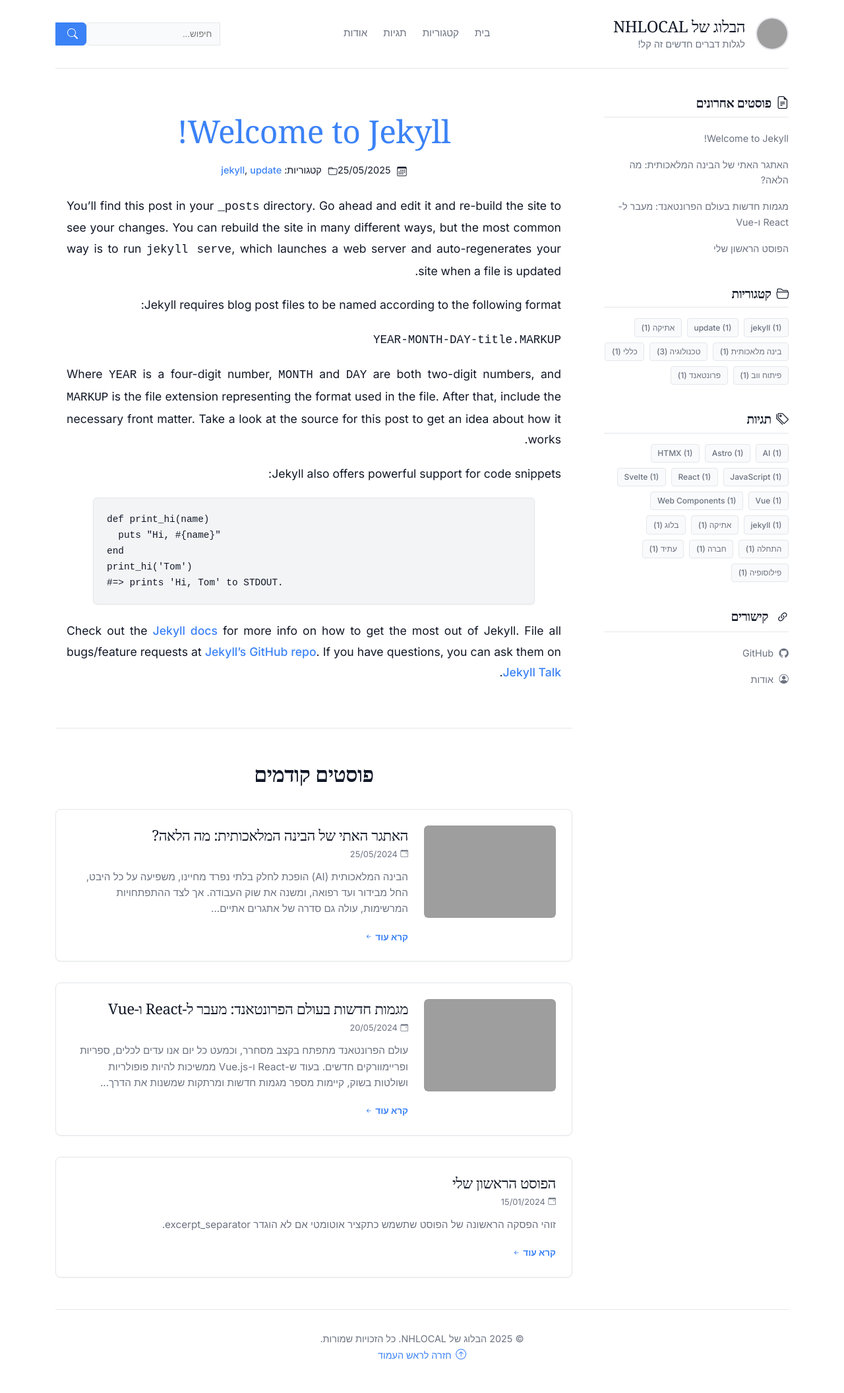
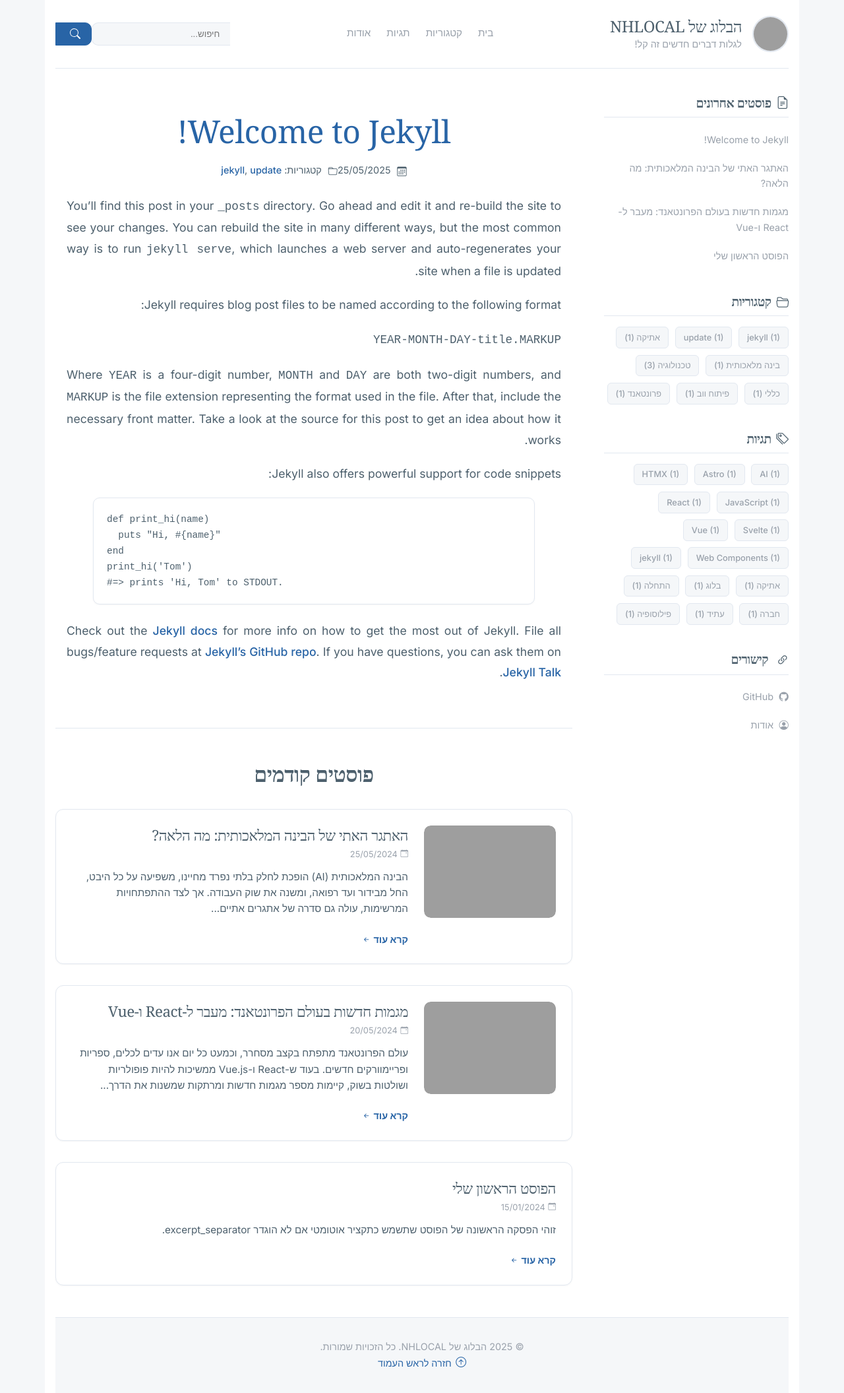
Before and after one commit to NHLOCAL/blog, a Jekyll site: the page built from docs/index.html, in a window 1280 px wide. Shown: the whole page at 66% size. Built offline with Jekyll 4.4.1, drawn with Linux system fonts in a browser that asks for light colours; some web fonts are replaced; grey boxes are pictures that could not be loaded.

Commit message:
גווני כחול-אפור

```diff
--- a/docs/_sass/_base.scss
+++ b/docs/_sass/_base.scss
@@ -13,7 +13,7 @@
   font-family: $font-primary;
   line-height: 1.65;
   color: $color-text-primary;
-  background-color: $color-white; // Use white for main bg, gray for content areas if needed
+  background-color: $color-background;
   margin: 0;
   padding: 0;
   direction: rtl;
@@ -52,6 +52,7 @@
     color: $color-accent-hover;
     text-decoration: underline;
     text-decoration-thickness: 1.5px;
+    text-underline-offset: 3px;
   }
 }
 
@@ -94,12 +95,13 @@
   margin: $spacing-unit * 1.5 0;
   padding: $spacing-unit $spacing-unit * 1.5;
   padding-inline-start: $spacing-unit * 1.75;
-  border-inline-start: 4px solid $color-accent;
-  background-color: $color-background;
+  border-inline-start: 4px solid $color-silver-grey; // Softer border color
+  background-color: $color-white;
   color: $color-text-secondary;
   font-style: normal;
   font-size: 1.1rem;
   border-radius: 0 $border-radius $border-radius 0;
+  box-shadow: $box-shadow-sm;
 
   p {
     margin: 0;
--- a/docs/_sass/_layout.scss
+++ b/docs/_sass/_layout.scss
@@ -2,7 +2,7 @@
   max-width: $content-width + $sidebar-width + ($spacing-unit * 4);
   margin: 0 auto;
   padding: 0 $spacing-unit;
-  background-color: $color-white;
+  background-color: $color-white; // Main content area remains white for clarity
 }
 
 .main-content-wrapper {
@@ -61,20 +61,21 @@
         font-size: 0.9rem;
         color: $color-text-secondary;
         font-weight: 400;
-        padding: ($spacing-unit * 0.25) 0;
+        padding: ($spacing-unit * 0.35) 0;
         display: block;
+        border-radius: $border-radius-small;
         &:hover { color: $color-accent; text-decoration: none; }
       }
     }
     .tags-list, .categories-list-flex {
       display: flex;
       flex-wrap: wrap;
-      gap: $spacing-unit * 0.5;
+      gap: $spacing-unit * 0.6;
       .tag-item, .category-item-badge {
-        font-size: 0.75rem;
+        font-size: 0.8rem;
         background-color: $color-background;
         color: $color-text-secondary;
-        padding: $spacing-unit * 0.2 $spacing-unit * 0.6;
+        padding: $spacing-unit * 0.3 $spacing-unit * 0.75;
         border-radius: $border-radius-small;
         border: 1px solid $color-border;
         font-weight: 500;
@@ -84,7 +85,8 @@
           border-color: $color-accent;
           color: $color-white;
           text-decoration: none;
-          transform: translateY(-1px);
+          transform: translateY(-2px);
+          box-shadow: $box-shadow-sm;
         }
       }
     }
@@ -94,6 +96,7 @@
 .site-header {
   padding: $spacing-unit * 1.5 0;
   border-bottom: 1px solid $color-border;
+  background-color: $color-white; // Ensure header is white
   .header-content {
     display: flex;
     justify-content: space-between;
@@ -105,8 +108,8 @@
     gap: $spacing-unit;
   }
   .profile-image {
-    width: 50px;
-    height: 50px;
+    width: 55px;
+    height: 55px;
     border-radius: 50%;
     border: 2px solid $color-border;
   }
@@ -131,12 +134,13 @@
       &::after {
         content: '';
         position: absolute;
-        bottom: 0;
+        bottom: -2px;
         right: 0;
         width: 0;
-        height: 2px;
-        background-color: $color-accent;
+        height: 3px;
+        background-color: $color-silver-grey; // Underline hover is now the softer grey
         transition: width 0.3s ease;
+        border-radius: 2px;
       }
       &:hover {
         color: $color-heading;
@@ -148,8 +152,9 @@
   .search-container .search-form {
     display: flex;
     input[type="text"] {
-      padding: $spacing-unit * 0.5 $spacing-unit * 0.75;
+      padding: $spacing-unit * 0.5 $spacing-unit;
       border: 1px solid $color-border;
+      border-right-width: 0;
       border-radius: $border-radius 0 0 $border-radius;
       background-color: $color-background;
       transition: $transition-base;
@@ -157,17 +162,18 @@
         outline: none;
         border-color: $color-accent;
         box-shadow: 0 0 0 3px rgba($color-accent, 0.1);
+        background-color: $color-white;
       }
     }
     button {
-      padding: $spacing-unit * 0.5 $spacing-unit * 0.75;
+      padding: $spacing-unit * 0.5 $spacing-unit;
       border: 1px solid $color-accent;
       background-color: $color-accent;
       color: $color-white;
       cursor: pointer;
       border-radius: 0 $border-radius $border-radius 0;
       transition: $transition-base;
-      &:hover { background-color: $color-accent-hover; }
+      &:hover { background-color: $color-accent-hover; border-color: $color-accent-hover; }
     }
   }
 }
@@ -179,14 +185,16 @@
   text-align: center;
   font-size: 0.9rem;
   color: $color-text-secondary;
+  background-color: $color-background;
   p { margin: 0; }
   .back-to-top {
       font-weight: 500;
       display: inline-flex;
       align-items: center;
+      color: $color-accent;
       .bi { font-size: 1.1em; }
       &:hover {
-          color: $color-accent;
+          color: $color-accent-hover;
       }
   }
 }
@@ -215,8 +223,8 @@
 
   &:hover {
     transform: translateY(-4px);
-    box-shadow: $box-shadow-md;
-    border-color: darken($color-border, 5%);
+    box-shadow: $box-shadow;
+    border-color: $color-silver-grey; // A more subtle hover border
   }
 
   .post-thumbnail {
@@ -248,12 +256,11 @@
     }
     .post-excerpt {
       font-size: 0.95rem;
-      color: $color-text-secondary;
-      margin-bottom: $spacing-unit;
+      color: $color-text-primary; // Slightly darker excerpt text for readability
       line-height: 1.6;
     }
     .read-more {
-      font-size: 0.85rem;
+      font-size: 0.9rem;
       font-weight: 700;
       color: $color-accent;
       display: inline-flex;
@@ -263,8 +270,10 @@
         margin-inline-end: 0;
         transition: transform 0.2s ease-out;
       }
-      &:hover .bi {
-        transform: translateX(-4px);
+      &:hover {
+        color: $color-accent-yellow; // The yellow pop!
+        text-decoration: none;
+        .bi { transform: translateX(-4px); }
       }
     }
   }
@@ -293,8 +302,6 @@
       max-width: $content-width - 50px;
       margin: 0 auto;
       text-align: justify;
-      -webkit-hyphens: auto;
-      -ms-hyphens: auto;
       hyphens: auto;
     }
   }
@@ -328,13 +335,14 @@
     margin-bottom: $spacing-unit * 2;
     border-radius: $border-radius-large;
     overflow: hidden;
+    box-shadow: $box-shadow;
   }
   .post-content {
     font-size: 1.1rem;
     line-height: 1.8;
     color: $color-text-primary;
     h2, h3 { margin-top: $spacing-unit * 2.5; }
-    img { margin: $spacing-unit * 2 auto; box-shadow: $box-shadow-md; }
+    img { margin: $spacing-unit * 2 auto; box-shadow: $box-shadow; }
   }
   .post-tags {
     margin-top: $spacing-unit * 3;
@@ -349,12 +357,12 @@
       font-size: 0.8rem;
       background-color: $color-background;
       color: $color-text-secondary;
-      padding: $spacing-unit * 0.25 $spacing-unit * 0.75;
+      padding: $spacing-unit * 0.35 $spacing-unit * 0.85;
       border-radius: $border-radius-small;
       border: 1px solid $color-border;
       font-weight: 500;
       transition: $transition-base;
-      &:hover { background-color: $color-accent; border-color: $color-accent; color: $color-white; text-decoration: none; }
+      &:hover { background-color: $color-accent; border-color: $color-accent; color: $color-white; text-decoration: none; transform: translateY(-1px); }
     }
   }
   .post-nav {
@@ -375,6 +383,39 @@
 
 .categories-page, .tags-page, .search-page {
   h1 { text-align: center; }
+  .term-tabs {
+    display: flex;
+    flex-wrap: wrap;
+    justify-content: center;
+    gap: $spacing-unit * 0.75;
+    margin-bottom: $spacing-unit * 3;
+    padding-bottom: $spacing-unit * 1.5;
+    border-bottom: 1px solid $color-border;
+  }
+  .term-tab-link {
+    background-color: $color-white;
+    border: 1px solid $color-border;
+    padding: $spacing-unit * 0.5 $spacing-unit;
+    border-radius: $border-radius;
+    color: $color-text-secondary;
+    font-weight: 500;
+    box-shadow: $box-shadow-sm;
+    &:hover {
+      background-color: $color-accent;
+      color: $color-white;
+      border-color: $color-accent;
+      text-decoration: none;
+    }
+  }
+  .term-section {
+    padding-top: $spacing-unit * 2;
+    margin-top: -$spacing-unit * 2;
+    h2 {
+      margin-bottom: $spacing-unit * 2;
+      padding-bottom: $spacing-unit;
+      border-bottom: 1px solid $color-border;
+    }
+  }
 }
 
 .page-404-container {
@@ -385,7 +426,7 @@
     background-color: $color-white;
     border: 1px solid $color-border;
     border-radius: $border-radius-large;
-    box-shadow: $box-shadow-md;
+    box-shadow: $box-shadow;
 
     h1 {
       margin: 0 0 $spacing-unit 0;
@@ -410,9 +451,11 @@
       text-decoration: none;
       font-weight: bold;
       transition: $transition-base;
+      box-shadow: $box-shadow-sm;
       &:hover {
         background-color: $color-accent-hover;
-        transform: translateY(-2px);
+        transform: translateY(-3px);
+        box-shadow: $box-shadow;
       }
     }
 }
@@ -422,7 +465,7 @@
   vertical-align: -0.1em;
 }
 
-// Responsive adjustments
+
 @media (max-width: $breakpoint-lg) {
   .main-content-wrapper { flex-direction: column; }
   .sidebar { width: 100%; border-top: 1px solid $color-border; padding-top: $spacing-unit * 2; }
--- a/docs/_sass/_variables.scss
+++ b/docs/_sass/_variables.scss
@@ -1,52 +1,48 @@
-// 1. Fonts
-// -----------------------------------------------------------------------------
+// Fonts
 $font-primary: 'Inter', -apple-system, BlinkMacSystemFont, 'Segoe UI', Roboto, 'Helvetica Neue', Arial, sans-serif;
 $font-secondary: 'Frank Ruhl Libre', 'Georgia', 'Times New Roman', serif;
 $font-code: 'SFMono-Regular', Consolas, 'Liberation Mono', Menlo, Courier, monospace;
 
-// 2. Colors
-// -----------------------------------------------------------------------------
-// Base Palette
+
+// New Refined Color Palette
+$color-slate-grey: #4D606D;      // Dark, muted grey for primary text
+$color-silver-grey: #99A1AB;     // Lighter, soft grey for secondary text/elements
+$color-deep-blue: #2864A6;       // The main accent color
+$color-bright-blue: #53A2E8;     // Accent hover
+$color-accent-yellow: #FBCB43;    // Subtle pop of color for specific hovers
+$color-light-bg: #F5F7F9;         // A very light, almost white, cool grey background
+$color-light-border: #E2E8F0;    // A soft border color
 $color-white: #ffffff;
-$gray-50:  #f9fafb;
-$gray-100: #f3f4f6;
-$gray-200: #e5e7eb;
-$gray-400: #9ca3af;
-$gray-500: #6b7280;
-$gray-700: #374151;
-$gray-900: #111827;
-$blue-500: #3b82f6;
-$blue-600: #2563eb;
 
-// Semantic Colors
-$color-background: $gray-50;
-$color-text-primary: $gray-900;
-$color-text-secondary: $gray-500;
-$color-heading: $gray-900;
-$color-accent: $blue-500;
-$color-accent-hover: $blue-600;
-$color-border: $gray-200;
-$color-code-background: $gray-100;
+// Mapping new palette to theme variables
+$color-background: $color-light-bg;
+$color-text-primary: $color-slate-grey;
+$color-text-secondary: $color-silver-grey;
+$color-heading: $color-slate-grey;
+$color-accent: $color-deep-blue;
+$color-accent-hover: $color-bright-blue;
+$color-border: $color-light-border;
+$color-code-background: $color-white;
 
-// 3. Layout & Sizing
-// -----------------------------------------------------------------------------
+
+// Sizing and Spacing
 $content-width: 800px;
 $sidebar-width: 280px;
-$spacing-unit: 16px; // Base spacing unit
-$border-radius: 6px;
-$border-radius-small: 4px;
-$border-radius-large: 8px;
+$spacing-unit: 16px;
+$border-radius: 10px;
+$border-radius-small: 6px;
+$border-radius-large: 12px;
 
-// 4. Effects
-// -----------------------------------------------------------------------------
-$box-shadow-sm: 0 1px 2px 0 rgb(0 0 0 / 0.05);
-$box-shadow: 0 1px 3px 0 rgb(0 0 0 / 0.1), 0 1px 2px -1px rgb(0 0 0 / 0.1);
-$box-shadow-md: 0 4px 6px -1px rgb(0 0 0 / 0.1), 0 2px 4px -2px rgb(0 0 0 / 0.1);
-$transition-base: all 0.2s ease-in-out;
 
-// 5. Breakpoints
-// -----------------------------------------------------------------------------
+// Shadows (made even more subtle)
+$box-shadow-sm: 0 1px 2px 0 rgba($color-silver-grey, 0.1);
+$box-shadow: 0 3px 6px -1px rgba($color-silver-grey, 0.1), 0 2px 4px -2px rgba($color-silver-grey, 0.06);
+$box-shadow-md: 0 5px 10px -2px rgba($color-silver-grey, 0.12), 0 3px 6px -3px rgba($color-silver-grey, 0.08);
+$transition-base: all 0.25s ease-in-out;
+
+
+// Breakpoints
 $breakpoint-sm: 576px;
 $breakpoint-md: 768px;
-$breakpoint-lg: 1120px; // Adjusted for new content + sidebar width
+$breakpoint-lg: 1120px;
 $breakpoint-xl: 1400px;
```
